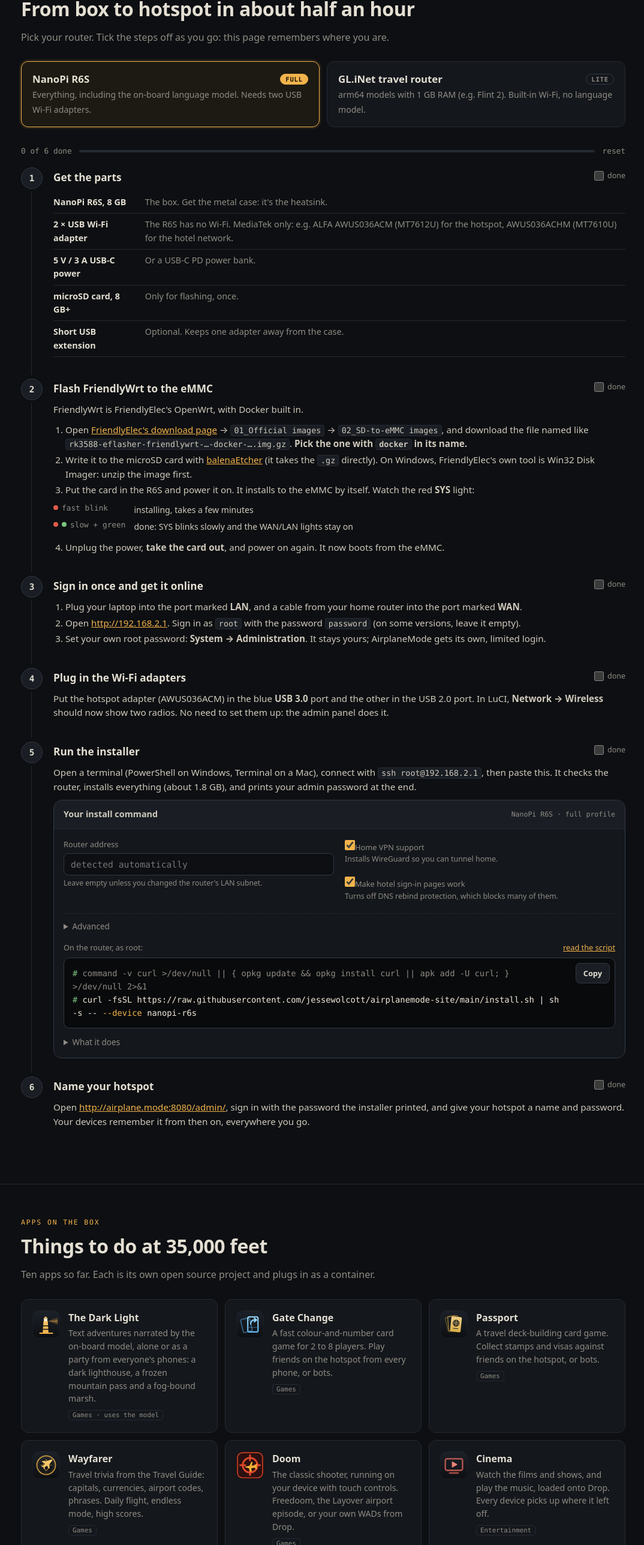
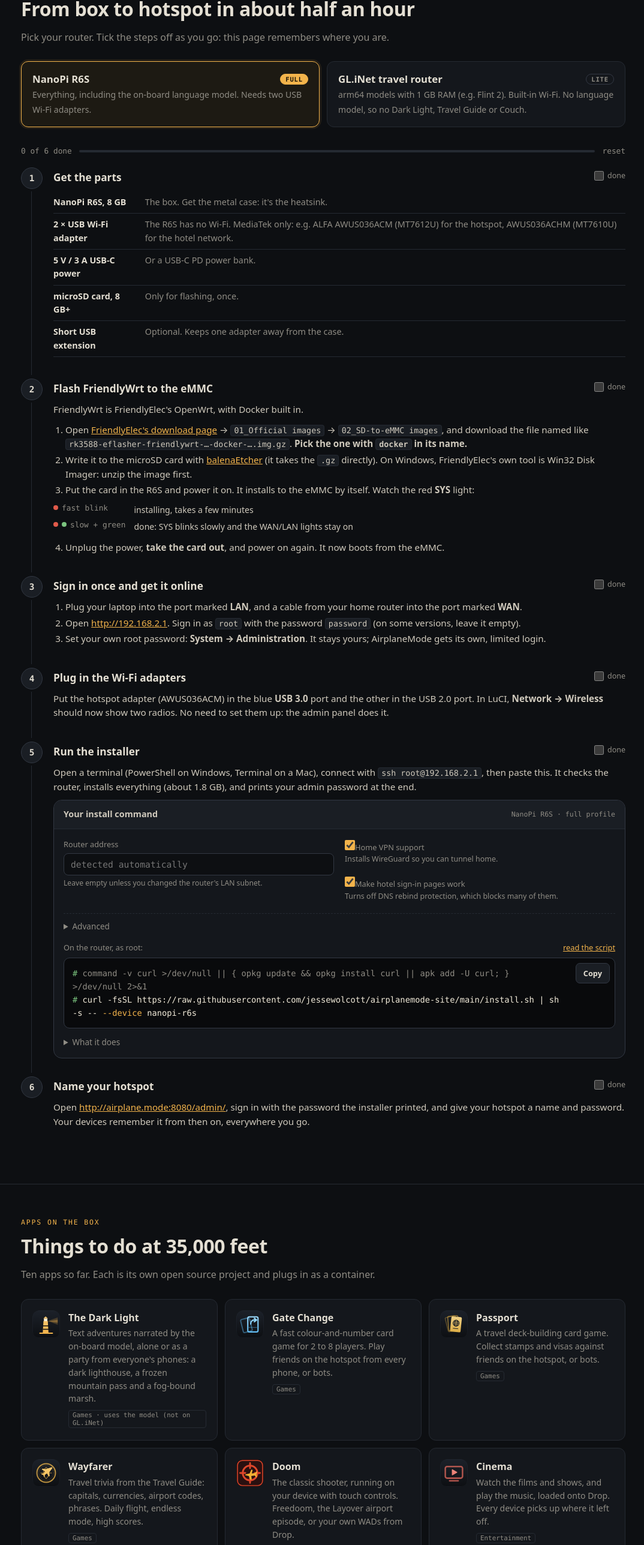
Before and after one commit to jessewolcott/airplanemode-site, a plain HTML site: page index.html in a window 1280 px wide. Shown: the part 1385-3960 px from the top of the page at 60% size, without its empty margins (101-1175 px from the left). Drawn offline with Linux system fonts and the light colour scheme.

Commit message:
GL.iNet: no Dark Light, Travel Guide or Couch (platform decision 0017)
Co-Authored-By: Claude Opus 5.5 <noreply@anthropic.com>

```diff
--- a/index.html
+++ b/index.html
@@ -265,7 +265,7 @@
         </button>
         <button class="device" role="tab" id="tab-glinet" aria-controls="guide-glinet" aria-selected="false" data-device="glinet">
           <span class="name">GL.iNet travel router <span class="pill">Lite</span></span>
-          <span class="desc">arm64 models with 1 GB RAM (e.g. Flint 2). Built-in Wi-Fi, no language model.</span>
+          <span class="desc">arm64 models with 1 GB RAM (e.g. Flint 2). Built-in Wi-Fi. No language model, so no Dark Light, Travel Guide or Couch.</span>
         </button>
       </div>
 
@@ -384,7 +384,7 @@
       <div class="apps">
         <a class="app" href="https://github.com/jessewolcott/airplanemode-darklight">
           <img class="ico" src="assets/icons/darklight.svg" alt="" width="46" height="46" loading="lazy">
-          <span><h3>The Dark Light</h3><p>Text adventures narrated by the on-board model, alone or as a party from everyone's phones: a dark lighthouse, a frozen mountain pass and a fog-bound marsh.</p><span class="tag">Games · uses the model</span></span>
+          <span><h3>The Dark Light</h3><p>Text adventures narrated by the on-board model, alone or as a party from everyone's phones: a dark lighthouse, a frozen mountain pass and a fog-bound marsh.</p><span class="tag">Games · uses the model (not on GL.iNet)</span></span>
         </a>
         <a class="app" href="https://github.com/jessewolcott/airplanemode-gatechange">
           <img class="ico" src="assets/icons/gatechange.svg" alt="" width="46" height="46" loading="lazy">
@@ -412,11 +412,11 @@
         </a>
         <a class="app" href="https://github.com/jessewolcott/airplanemode-couch">
           <img class="ico" src="assets/icons/couch.svg" alt="" width="46" height="46" loading="lazy">
-          <span><h3>The Couch</h3><p>A therapist simulator: talk things over with a Stoic or a Socialist, played by the on-board model. Not real therapy.</p><span class="tag">Entertainment · uses the model</span></span>
+          <span><h3>The Couch</h3><p>A therapist simulator: talk things over with a Stoic or a Socialist, played by the on-board model. Not real therapy.</p><span class="tag">Entertainment · uses the model (not on GL.iNet)</span></span>
         </a>
         <a class="app" href="https://github.com/jessewolcott/airplanemode-guide">
           <img class="ico" src="assets/icons/guide.svg" alt="" width="46" height="46" loading="lazy">
-          <span><h3>Travel Guide</h3><p>All of Wikivoyage, offline. Look up any destination, or ask a question and get an answer from the guide.</p><span class="tag">Travel · uses the model</span></span>
+          <span><h3>Travel Guide</h3><p>All of Wikivoyage, offline. Look up any destination, or ask a question and get an answer from the guide.</p><span class="tag">Travel · uses the model (not on GL.iNet)</span></span>
         </a>
         <a class="app" href="https://github.com/jessewolcott/airplanemode-drop">
           <img class="ico" src="assets/icons/drop.svg" alt="" width="46" height="46" loading="lazy">
```
Also changed, not shown: 1 other file.
